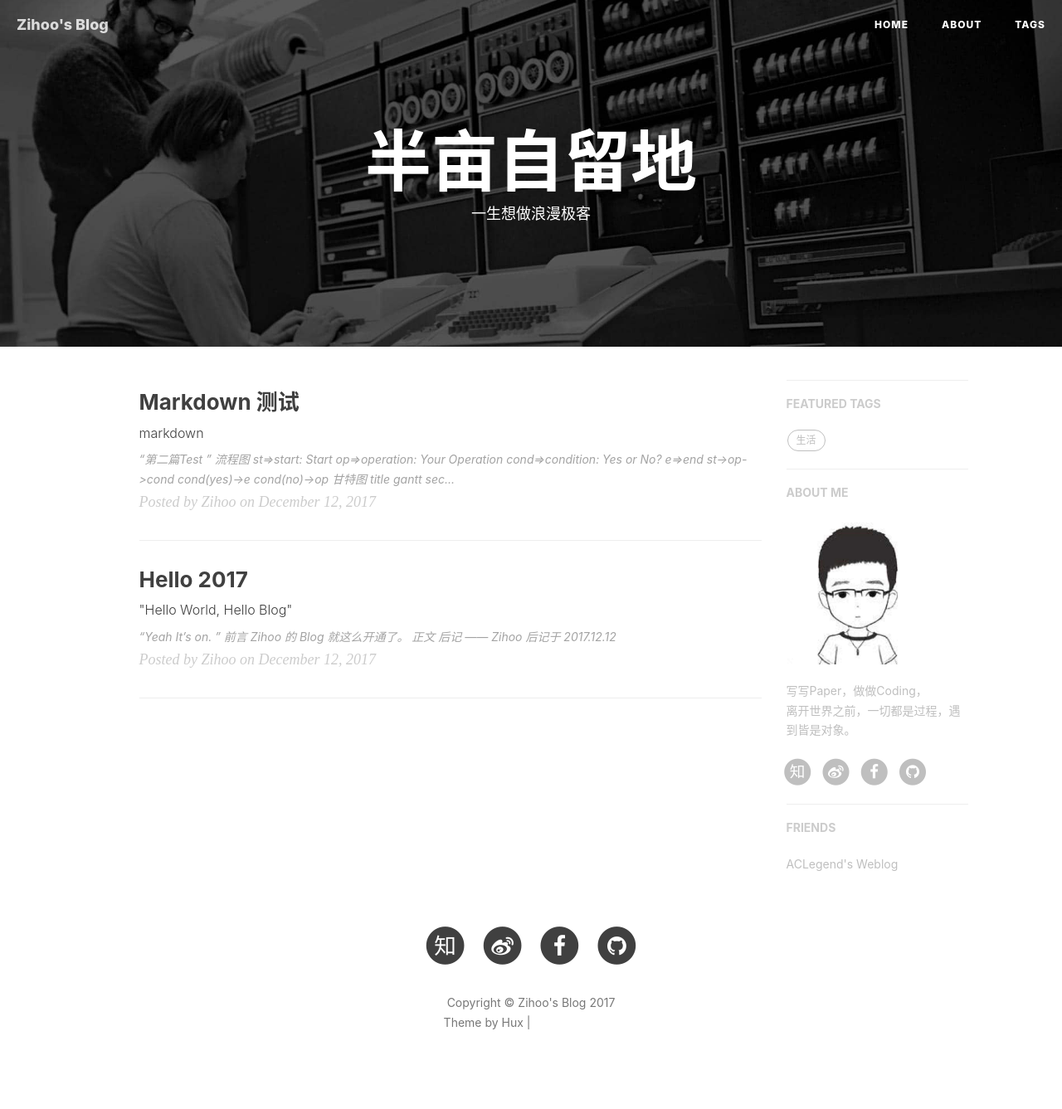
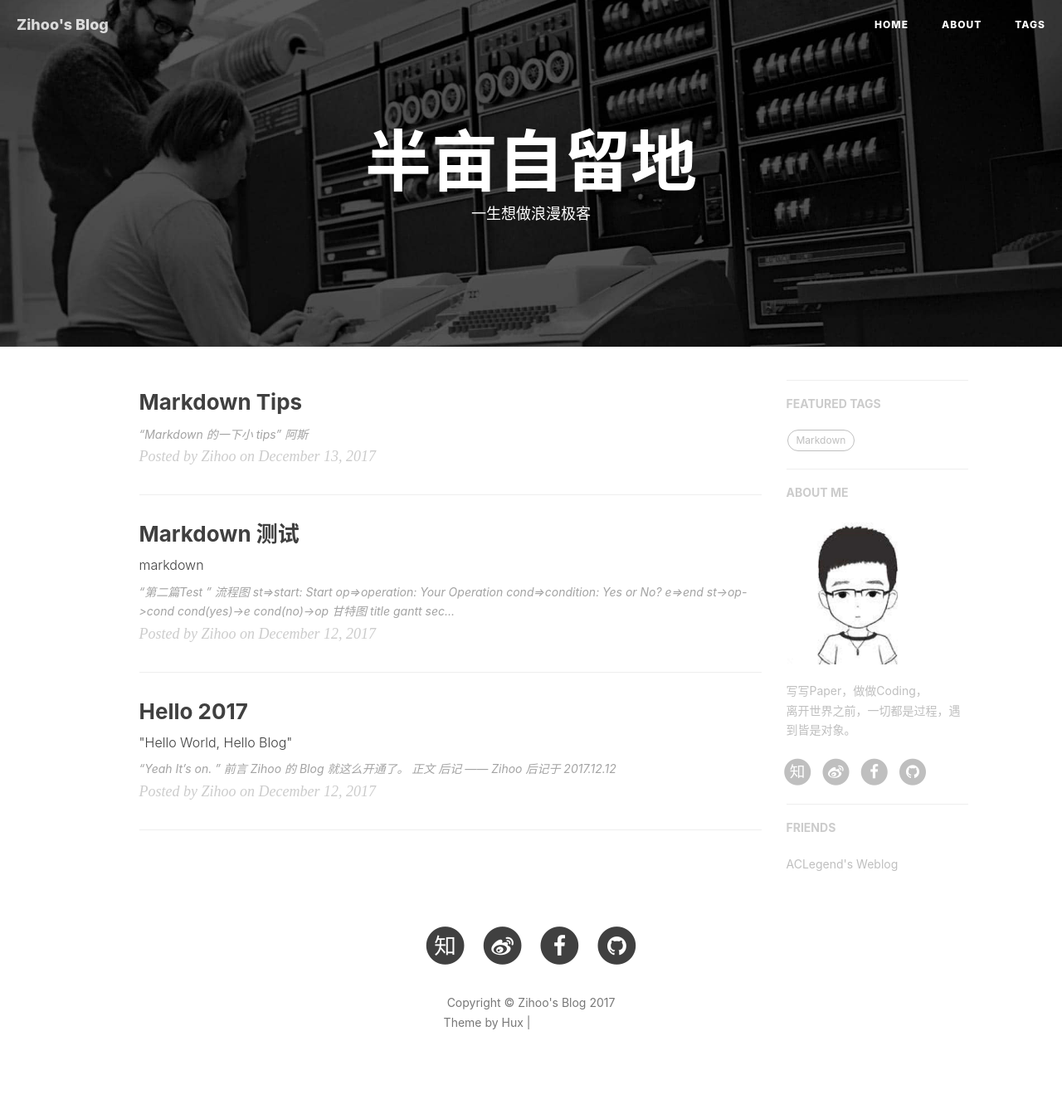
Before and after one commit to SecMatrix/SecMatrix.github.io, a Jekyll site: the page built from index.html, in a window 1280 px wide. Shown: the whole page at 83% size. Built offline with Jekyll 4.4.1, drawn with Linux system fonts in a browser that asks for light colours; nearby versions of some CDN libraries; the list of posts is cut into pages by our own code; comment, search, counter and statistics services are not loaded; grey boxes are pictures that could not be loaded.

Commit message:
新文件

```diff
--- a/_posts/2017-12-12-hello2.markdown
+++ b/_posts/2017-12-12-markdown test.markdown
@@ -7,7 +7,6 @@ author:     "Zihoo"
 header-img: "img/post-bg-2017.jpg"
 catalog: true
 tags:
-    - 生活
     - Markdown
 ---
 
--- /dev/null
+++ b/_posts/2017-12-13-markdown tips.markdown
@@ -0,0 +1,16 @@
+---
+layout:     post
+title:      "Markdown Tips"
+subtitle:   ""
+date:       2017-12-13 09:31:41
+author:     "Zihoo"
+header-img: "img/post-bg-2017.jpg"
+catalog: true
+tags:
+    - Markdown
+---
+
+> “Markdown 的一下小 tips”
+
+---
+## 阿斯
```
